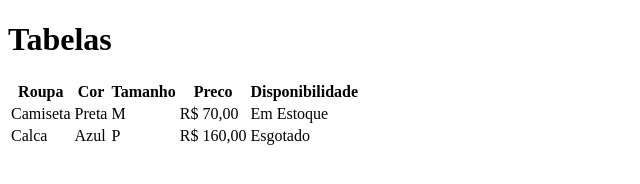
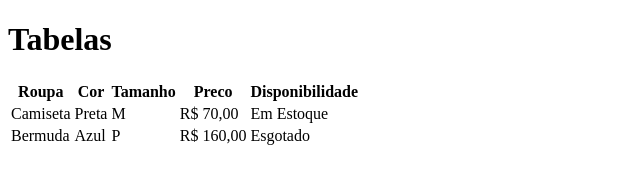
Before and after one commit to Sixxh/aula-tabela, a plain HTML site: page index.html in a window 1280 px wide. Shown: the full height of the page, 0-640 px from the left. Drawn offline with Linux system fonts and the light colour scheme.

Commit message:
calca para bermuda

```diff
--- a/index.html
+++ b/index.html
@@ -24,7 +24,7 @@
             <td>Em Estoque</td>
         </tr>
         <tr>
-            <td>Calca</td>
+            <td>Bermuda</td>
             <td>Azul</td>
             <td>P</td>
             <td>R$ 160,00</td>
```
